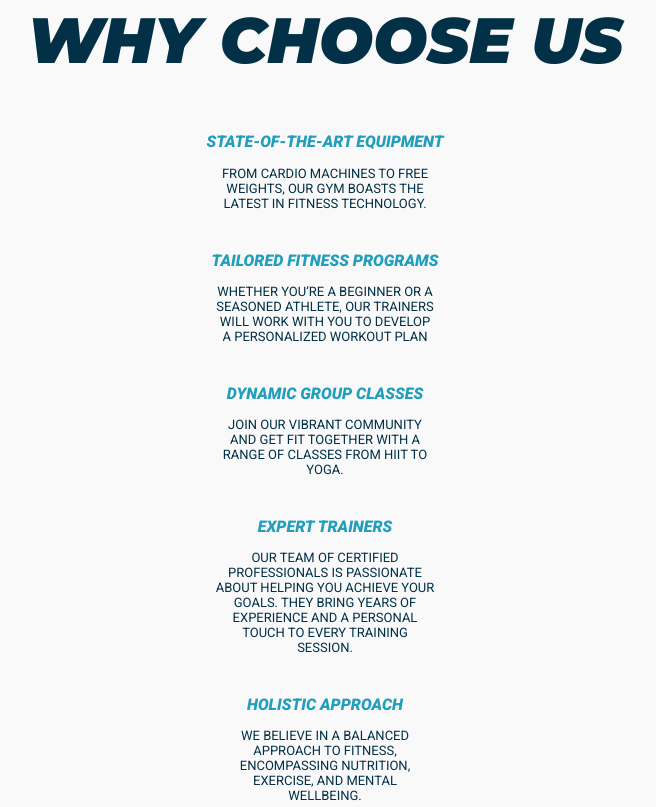
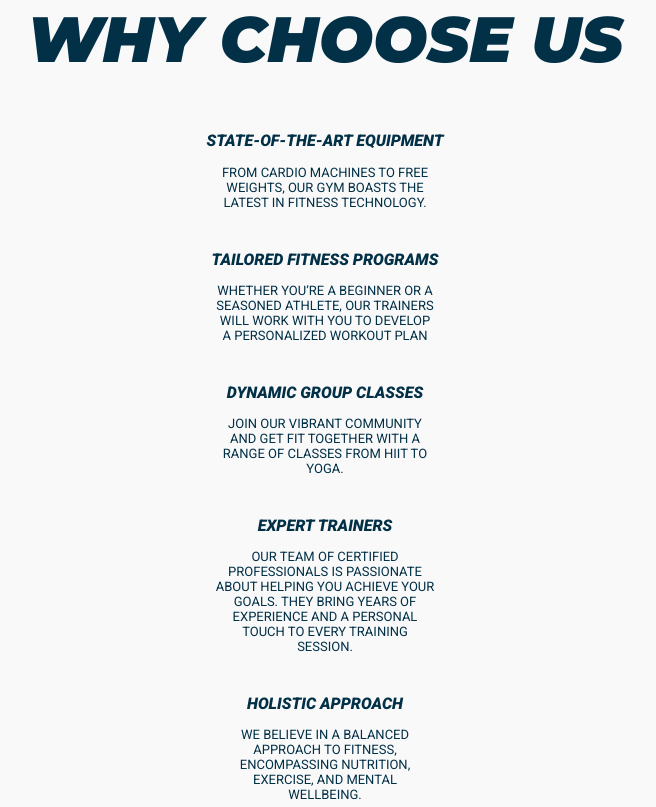
Before and after one commit to Ivcho-Varna/web-design-vfu, a website built with Vite: page index.html in a window 1280 px wide. Shown: the part 5218-6025 px from the top of the page, without its empty margins (315-971 px from the left). Built offline with nearby package versions, Linux system fonts and the light colour scheme; what typeit would draw is missing.

Commit message:
optimizations

```diff
--- a/index.html
+++ b/index.html
@@ -11,6 +11,7 @@
     <link rel="preconnect" href="https://fonts.gstatic.com" crossorigin>
     <link href="https://fonts.googleapis.com/css2?family=Montserrat:ital,wght@1,900&family=Roboto:ital,wght@0,400;1,900&display=swap" rel="stylesheet">
     <link rel="stylesheet" href="/style.css" />
+    <link rel="preload" href="./img/hero-bg.webp" />
     <script type="module" src="js/main.js" async defer></script>
   </head>
 
--- a/sass/feature-list.scss
+++ b/sass/feature-list.scss
@@ -11,7 +11,7 @@
     margin: 0 auto 15px auto;
     font-family: $font-family-primary;
     font-size: 16px;
-    color: $heading-secondary;
+    color: $text-primary;
     text-align: center;
   }
 
```
Also changed, not shown: img/section-img-1.webp, img/section-img-2.webp, 1 other file.
